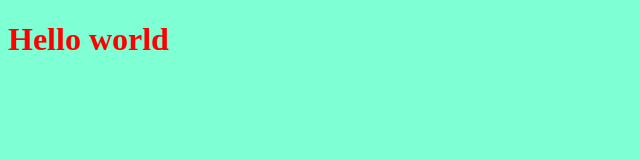
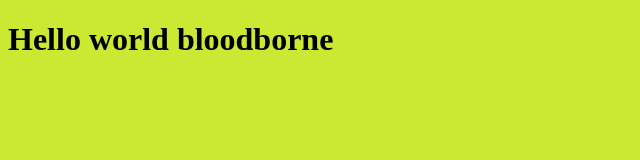
Before and after one commit to Darouich172/goodman, a plain HTML site: page index.html in a window 1280 px wide. Shown: the whole page, without its empty margins (0-640 px from the left). Drawn offline with Linux system fonts and the light colour scheme.

Commit message:
ha ha ha

```diff
--- a/index.html
+++ b/index.html
@@ -7,7 +7,7 @@
     <title>Document</title>
 </head>
 <body>
-    <h1>Hello world</h1>
+    <h1>Hello world bloodborne</h1>
     <script src="./app.js"></script>
 </body>
 </html>
--- a/style.css
+++ b/style.css
@@ -1,6 +1,6 @@
 h1{
-    color: red;
+    color: black;
 }
 body{
-    background-color: aquamarine;
+    background-color: rgb(203, 233, 50);
 }
```
